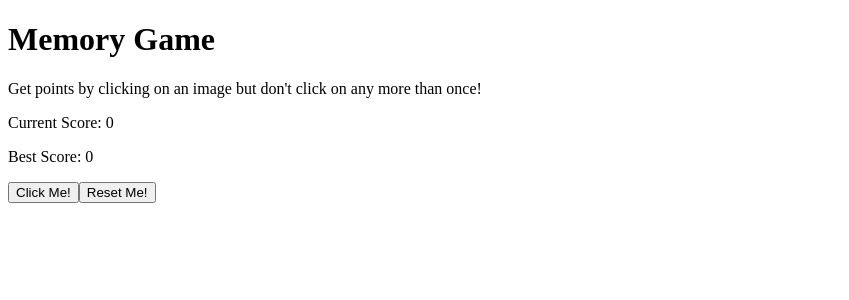
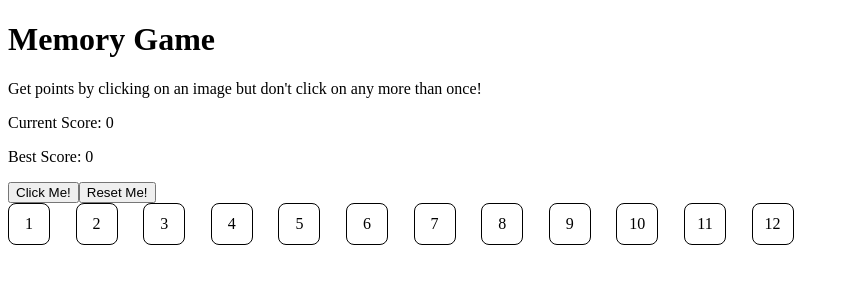
Before and after one commit to djcrago/memory-card, a React (Vite) app: page / in a window 1280 px wide. Shown: the top 300 px of the page, without its empty margins (0-849 px from the left). Built offline with nearby package versions, Linux system fonts and the light colour scheme.

Commit message:
Add 12 card components to Cards component

```diff
--- a/src/App.jsx
+++ b/src/App.jsx
@@ -1,6 +1,7 @@
 import { useState } from 'react';
 import Info from './Info';
 import Scoreboard from './Scoreboard';
+import Cards from './Cards';
 import './styles/App.css';
 
 function App() {
@@ -20,22 +21,10 @@ function App() {
       <Scoreboard clickedCardsLength={clickedCards.length} />
       <button onClick={handleClick}>Click Me!</button>
       <button onClick={resetScore}>Reset Me!</button>
+      <Cards />
     </>
   );
 
-  //
-  // cards
-  // .. urls = [...]
-  // .. useEffect to get images using urls
-  // .. cards = create cards using image, assign each one a id
-  // .. in each render first empty cards then,
-  // .. random order = randomize(cards)
-  // .. return (
-  // .. .. <div>
-  // .. .. .. {random order.map((card) => return <card cardInfo={card} />)}
-  // .. .. </div>
-  // .. )
-  //
   // card({cardInfo, clickedCards, setClickedCards})
   // .. function handleClick(e) {
   // .. .. if (clickedCards.contains(e.target.id)) {
--- a/src/Card.jsx
+++ b/src/Card.jsx
@@ -1,3 +1,5 @@
 import './styles/Card.css';
 
-export default function Card() {}
+export default function Card({ info }) {
+  return <div className="card">{info}</div>;
+}
--- a/src/Cards.jsx
+++ b/src/Cards.jsx
@@ -1,3 +1,14 @@
+import Card from './Card';
 import './styles/Cards.css';
 
-export default function Cards() {}
+export default function Cards() {
+  const cards = [1, 2, 3, 4, 5, 6, 7, 8, 9, 10, 11, 12];
+
+  return (
+    <div className="cards">
+      {cards.map((card) => {
+        return <Card key={cards.indexOf(card)} info={card} />;
+      })}
+    </div>
+  );
+}
--- a/src/Info.jsx
+++ b/src/Info.jsx
@@ -5,7 +5,7 @@ export default function Info() {
     <>
       <h1>Memory Game</h1>
       <p>
-        Get points by clicking on an image but don't click on any more than
+        Get points by clicking on an image but don&apos;t click on any more than
         once!
       </p>
     </>
--- a/src/Scoreboard.jsx
+++ b/src/Scoreboard.jsx
@@ -15,6 +15,7 @@ export default function Scoreboard({ clickedCardsLength }) {
       setCurrentScore(clickedCardsLength);
     }
   }, [currentScore, bestScore, clickedCardsLength]);
+
   return (
     <div>
       <p>Current Score: {currentScore}</p>
--- a/src/styles/Card.css
+++ b/src/styles/Card.css
@@ -0,0 +1,18 @@
+.card {
+  display: flex;
+  justify-content: center;
+  align-items: center;
+  width: 5vh;
+  height: 5vh;
+  border: 1px solid #000;
+  border-radius: 8px;
+  cursor: pointer;
+}
+
+.card:hover {
+  background-color: #cccccc;
+}
+
+.card:active {
+  background-color: #acacac;
+}
--- a/src/styles/Cards.css
+++ b/src/styles/Cards.css
@@ -0,0 +1,5 @@
+.cards {
+  display: flex;
+  flex-wrap: wrap;
+  gap: 2vw;
+}
```
